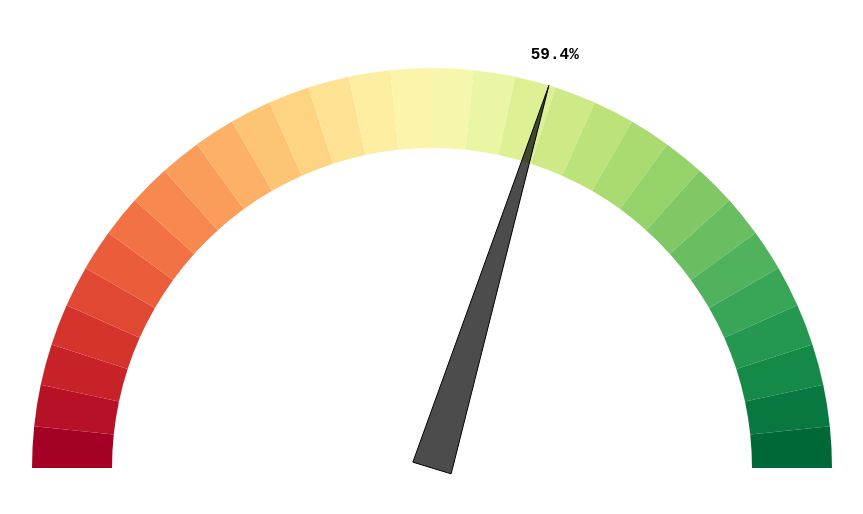
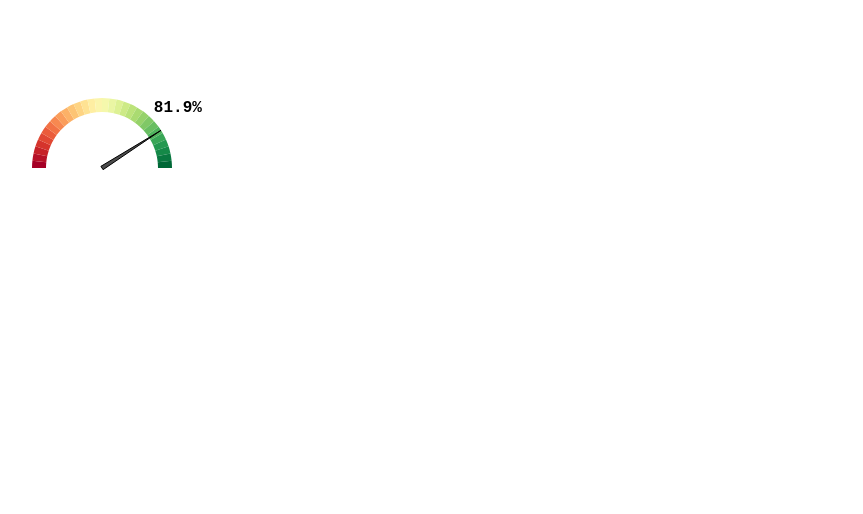
Before and after one commit to mvtango/ejs13-360, a plain HTML site: page skala/index.html in a window 1280 px wide. Shown: the whole page, without its empty margins (56-919 px from the left). Drawn offline with nearby package versions, Linux system fonts and the light colour scheme.

Commit message:
framed-small

```diff
--- a/skala/index.html
+++ b/skala/index.html
@@ -10,21 +10,21 @@
     }
 </style>
 <body>
-<svg width="960" height="500"></svg>
+<svg width="300" height="200"></svg>
 <script>
-    var width      = 960,
-        height     = 500,
+    var width      = 300,
+        height     = 200,
         margin     = 40,
         n          = 30,
         radius     = width/2 - (margin*2),
-        needleRad  = 20,
+        needleRad  = 2,
         pi         = Math.PI,
         halfPi     = pi/2,
         endAngle   = pi/2,
         startAngle = -endAngle,
         data       = d3.range(startAngle, endAngle, pi/n),
         _data      = data.slice(0),
-        tt         = 3000,
+        tt         = 1000,
         scale      = d3.scaleLinear().range([startAngle, endAngle]),
         colorScale = d3.scaleSequential(d3.interpolateRdYlGn).domain([data[0], data[data.length-1]]),
         svg        = d3.select('svg').append('g').attr('transform', 'translate(' + width/2 + ',' + (height-margin) + ')');
```
Also changed, not shown: skala/framed.html (added, +7 -0 lines).
